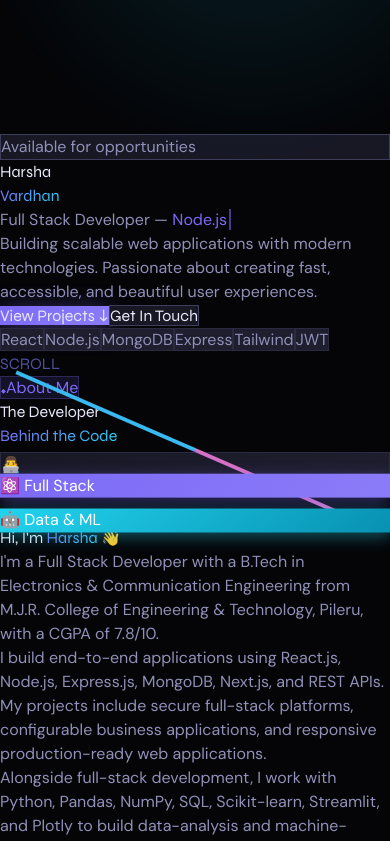
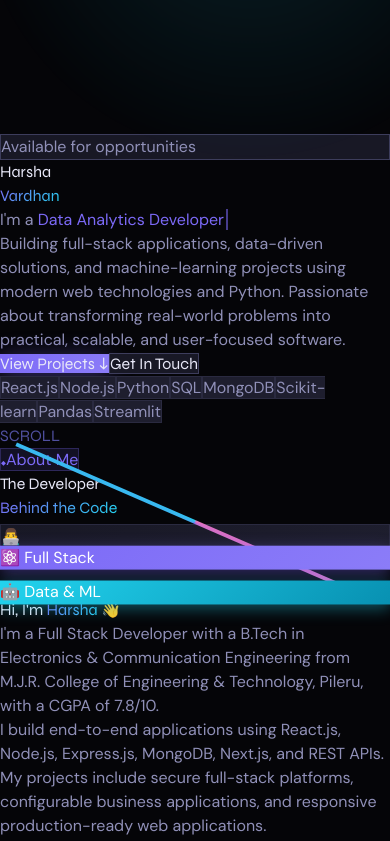
Before and after one commit to Harshavardhan-developer/Portfolio, a React (Vite) app: page / in a window 390 px wide. Shown: the part 3760-4601 px from the top of the page. Built offline with nearby package versions, Linux system fonts and the light colour scheme.

Commit message:
Refactor HomeSection component and update styles
Refactor HomeSection component for improved readability and maintainability. Updated styles and animations for better visual effects.

```diff
--- a/src/components/HomeSection.jsx
+++ b/src/components/HomeSection.jsx
@@ -12,50 +12,84 @@ export default function HomeSection({ theme }) {
       <div
         className="absolute inset-0 pointer-events-none"
         style={{
-          backgroundImage: `linear-gradient(${theme.border}55 1px, transparent 1px), linear-gradient(90deg, ${theme.border}55 1px, transparent 1px)`,
+          backgroundImage: `linear-gradient(${theme.border}55 1px, transparent 1px),
+            linear-gradient(90deg, ${theme.border}55 1px, transparent 1px)`,
           backgroundSize: "72px 72px",
-          maskImage: "radial-gradient(ellipse 80% 80% at 50% 50%, black 0%, transparent 100%)",
-          WebkitMaskImage: "radial-gradient(ellipse 80% 80% at 50% 50%, black 0%, transparent 100%)",
+          maskImage:
+            "radial-gradient(ellipse 80% 80% at 50% 50%, black 0%, transparent 100%)",
+          WebkitMaskImage:
+            "radial-gradient(ellipse 80% 80% at 50% 50%, black 0%, transparent 100%)",
         }}
       />
 
       {/* Gradient orbs */}
       <motion.div
-        animate={{ scale: [1, 1.1, 1], opacity: [0.12, 0.18, 0.12] }}
-        transition={{ repeat: Infinity, duration: 6, ease: "easeInOut" }}
+        animate={{
+          scale: [1, 1.1, 1],
+          opacity: [0.12, 0.18, 0.12],
+        }}
+        transition={{
+          repeat: Infinity,
+          duration: 6,
+          ease: "easeInOut",
+        }}
         className="absolute rounded-full pointer-events-none"
         style={{
-          width: 700, height: 700,
+          width: 700,
+          height: 700,
           background: `radial-gradient(circle, ${theme.accent} 0%, transparent 70%)`,
-          top: "-200px", right: "-200px",
-        }}
-      />
-      <motion.div
-        animate={{ scale: [1, 1.15, 1], opacity: [0.08, 0.14, 0.08] }}
-        transition={{ repeat: Infinity, duration: 8, ease: "easeInOut", delay: 2 }}
-        className="absolute rounded-full pointer-events-none"
-        style={{
-          width: 500, height: 500,
-          background: `radial-gradient(circle, ${theme.cyan} 0%, transparent 70%)`,
-          bottom: "-100px", left: "-100px",
+          top: "-200px",
+          right: "-200px",
         }}
       />
 
-      <div className="relative z-10 text-center max-w-4xl">
+      <motion.div
+        animate={{
+          scale: [1, 1.15, 1],
+          opacity: [0.08, 0.14, 0.08],
+        }}
+        transition={{
+          repeat: Infinity,
+          duration: 8,
+          ease: "easeInOut",
+          delay: 2,
+        }}
+        className="absolute rounded-full pointer-events-none"
+        style={{
+          width: 500,
+          height: 500,
+          background: `radial-gradient(circle, ${theme.cyan} 0%, transparent 70%)`,
+          bottom: "-100px",
+          left: "-100px",
+        }}
+      />
+
+      <div className="relative z-10 text-center max-w-5xl">
         {/* Status badge */}
         <motion.div
           initial={{ opacity: 0, y: -20 }}
           animate={{ opacity: 1, y: 0 }}
           transition={{ delay: 0.3, duration: 0.6 }}
           className="inline-flex items-center gap-2 px-4 py-2 rounded-full mb-8 text-sm font-medium"
-          style={{ background: theme.surface, border: `1px solid ${theme.border2}`, color: theme.text2 }}
+          style={{
+            background: theme.surface,
+            border: `1px solid ${theme.border2}`,
+            color: theme.text2,
+          }}
         >
           <motion.span
             animate={{ opacity: [1, 0.3, 1] }}
-            transition={{ repeat: Infinity, duration: 1.5 }}
+            transition={{
+              repeat: Infinity,
+              duration: 1.5,
+            }}
             className="w-2 h-2 rounded-full"
-            style={{ background: theme.green, boxShadow: `0 0 8px ${theme.green}` }}
+            style={{
+              background: theme.green,
+              boxShadow: `0 0 8px ${theme.green}`,
+            }}
           />
+
           Available for opportunities
         </motion.div>
 
@@ -63,10 +97,15 @@ export default function HomeSection({ theme }) {
         <motion.div
           initial={{ opacity: 0, y: 40 }}
           animate={{ opacity: 1, y: 0 }}
-          transition={{ delay: 0.5, type: "spring", stiffness: 100, damping: 18 }}
+          transition={{
+            delay: 0.5,
+            type: "spring",
+            stiffness: 100,
+            damping: 18,
+          }}
         >
           <h1
-            className="text-6xl sm:text-7xl md:text-8xl font-black tracking-tighter leading-none mb-4"
+            className="text-6xl sm:text-7xl md:text-8xl font-black tracking-tighter leading-none mb-5"
             style={{ fontFamily: "'Syne', sans-serif" }}
           >
             <span style={{ color: theme.text }}>Harsha</span>
@@ -75,38 +114,62 @@ export default function HomeSection({ theme }) {
           </h1>
         </motion.div>
 
-        {/* Role */}
-        <motion.p
+        {/* Role / Keyboard Typewriter */}
+        <motion.div
           initial={{ opacity: 0, y: 10 }}
           animate={{ opacity: 1, y: 0 }}
-          transition={{ delay: 0.75, duration: 0.6 }}
-          className="text-xl sm:text-2xl font-light mb-4"
+          transition={{
+            delay: 0.75,
+            duration: 0.6,
+          }}
+          className="text-xl sm:text-2xl md:text-3xl font-light mb-5"
           style={{ color: theme.text2 }}
         >
-          Full Stack Developer —{" "}
-          <Typewriter
-            words={["MERN Stack", "React.js", "Node.js", "REST APIs", "MongoDB"]}
-            theme={theme}
-          />
-        </motion.p>
+          <span>I'm a </span>
+
+          <span
+            className="font-semibold"
+            style={{ color: theme.accent }}
+          >
+            <Typewriter
+              words={[
+                "AI/ML Developer",
+                "Data Analytics Developer",
+                "ML Developer",
+                "MERN Stack Developer",
+                "Python Developer",
+                "Full Stack Developer",
+              ]}
+              theme={theme}
+            />
+          </span>
+        </motion.div>
 
         {/* Description */}
         <motion.p
           initial={{ opacity: 0, y: 10 }}
           animate={{ opacity: 1, y: 0 }}
-          transition={{ delay: 0.95, duration: 0.6 }}
-          className="max-w-2xl mx-auto text-base leading-relaxed mb-10"
+          transition={{
+            delay: 0.95,
+            duration: 0.6,
+          }}
+          className="max-w-3xl mx-auto text-base sm:text-lg leading-relaxed mb-10"
           style={{ color: theme.text2 }}
         >
-          Building scalable web applications with modern technologies. Passionate about creating
-          fast, accessible, and beautiful user experiences.
+          Building full-stack applications, data-driven solutions, and
+          machine-learning projects using modern web technologies and Python.
+          Passionate about transforming real-world problems into practical,
+          scalable, and user-focused software.
         </motion.p>
 
         {/* CTA */}
         <motion.div
           initial={{ opacity: 0, y: 20 }}
           animate={{ opacity: 1, y: 0 }}
-          transition={{ delay: 1.15, duration: 0.6 }}
+          transition={{
+            delay: 1.15,
+            duration: 0.6,
+          }}
           className="flex flex-wrap gap-4 justify-center"
         >
           <motion.a
@@ -115,13 +178,18 @@ export default function HomeSection({ theme }) {
             whileTap={{ scale: 0.97 }}
             className="px-8 py-4 rounded-full font-bold text-white"
             style={{
-              background: `linear-gradient(135deg, ${theme.accent}, #8b7cf8)`,
+              background: `linear-gradient(
+                135deg,
+                ${theme.accent},
+                #8b7cf8
+              )`,
               boxShadow: `0 4px 24px rgba(${theme.accentRgb},0.45)`,
               fontFamily: "'Syne', sans-serif",
             }}
           >
             View Projects ↓
           </motion.a>
+
           <motion.a
             href="#contact"
             whileHover={{ scale: 1.05, y: -3 }}
@@ -142,15 +210,40 @@ export default function HomeSection({ theme }) {
         <motion.div
           initial={{ opacity: 0 }}
           animate={{ opacity: 1 }}
-          transition={{ delay: 1.35, duration: 0.5 }}
+          transition={{
+            delay: 1.35,
+            duration: 0.5,
+          }}
           className="flex flex-wrap justify-center gap-2 mt-10"
         >
-          {["React", "Node.js", "MongoDB", "Express", "Tailwind", "JWT"].map((t, i) => (
+          {[
+            "React.js",
+            "Node.js",
+            "Python",
+            "SQL",
+            "MongoDB",
+            "Scikit-learn",
+            "Pandas",
+            "Streamlit",
+          ].map((t, i) => (
             <motion.span
               key={t}
-              initial={{ opacity: 0, scale: 0.8 }}
-              animate={{ opacity: 1, scale: 1 }}
-              transition={{ delay: 1.4 + i * 0.07, duration: 0.4 }}
+              initial={{
+                opacity: 0,
+                scale: 0.8,
+              }}
+              animate={{
+                opacity: 1,
+                scale: 1,
+              }}
+              transition={{
+                delay: 1.4 + i * 0.07,
+                duration: 0.4,
+              }}
+              whileHover={{
+                scale: 1.08,
+                y: -2,
+              }}
               className="px-3 py-1 rounded-full text-xs font-semibold"
               style={{
                 background: theme.surface2,
@@ -168,7 +261,10 @@ export default function HomeSection({ theme }) {
       <motion.div
         initial={{ opacity: 0 }}
         animate={{ opacity: 1 }}
-        transition={{ delay: 1.9, duration: 0.6 }}
+        transition={{
+          delay: 1.9,
+          duration: 0.6,
+        }}
         className="absolute bottom-10 left-1/2 -translate-x-1/2 flex flex-col items-center gap-2"
         style={{ color: theme.text3 }}
       >
@@ -178,11 +274,21 @@ export default function HomeSection({ theme }) {
         >
           SCROLL
         </span>
+
         <motion.div
           animate={{ y: [0, 8, 0] }}
-          transition={{ repeat: Infinity, duration: 1.5 }}
+          transition={{
+            repeat: Infinity,
+            duration: 1.5,
+          }}
           className="w-0.5 h-8 rounded-full"
-          style={{ background: `linear-gradient(to bottom, ${theme.accent}, transparent)` }}
+          style={{
+            background: `linear-gradient(
+              to bottom,
+              ${theme.accent},
+              transparent
+            )`,
+          }}
         />
       </motion.div>
     </section>
```
